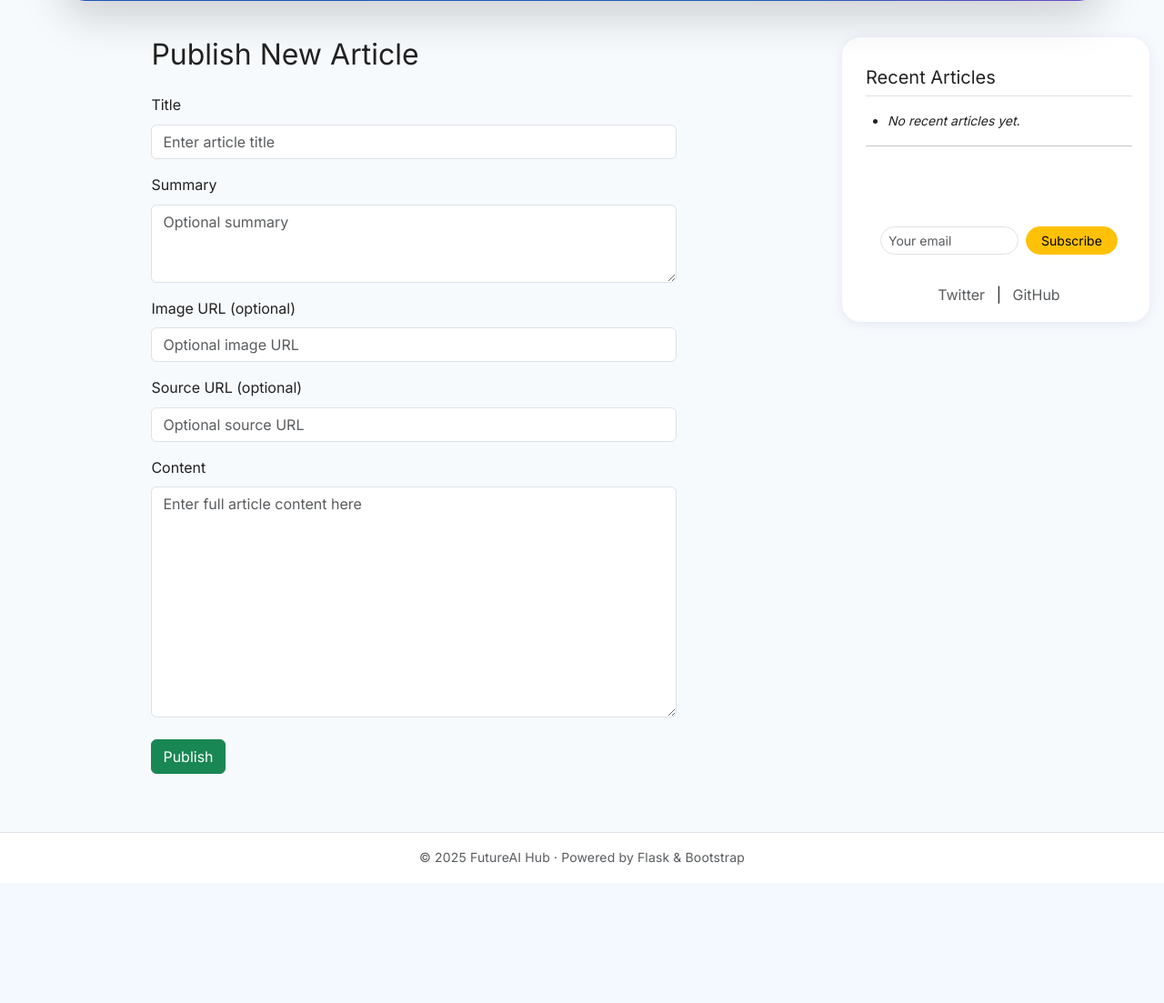
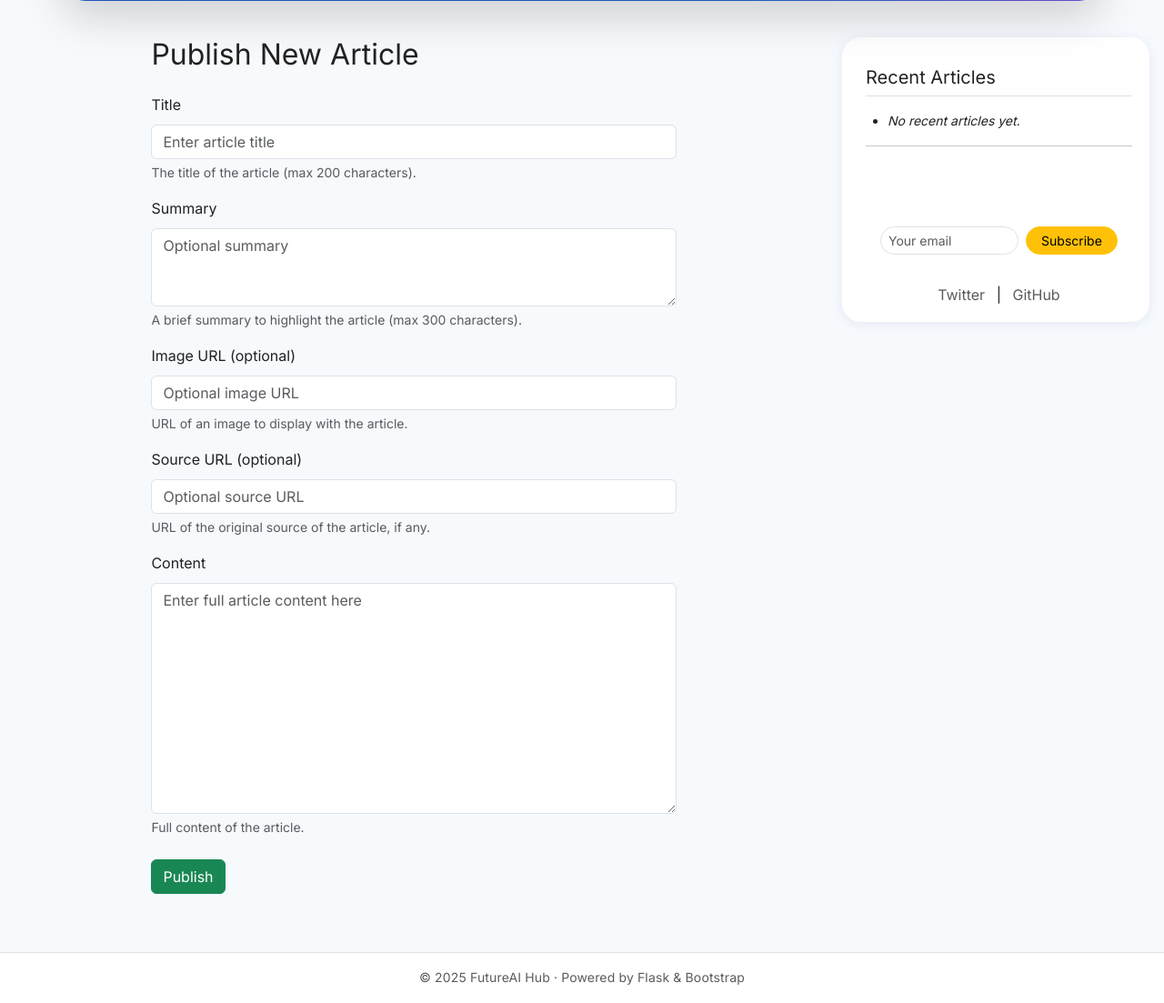
Before and after one commit to EPSILON996/futureai-hub, a Flask app: page /admin/new in a window 1280 px wide. Shown: the part 323-1426 px from the top of the page at 91% size. Before the commit the page ends 1274 px from the top, so only its background shows below. Run offline with Flask 3, Linux system fonts and the light colour scheme.

Commit message:
Update new_post.html

```diff
--- a/futureai-hub/templates/new_post.html
+++ b/futureai-hub/templates/new_post.html
@@ -1,16 +1,18 @@
 {% extends "base.html" %}
+
 {% block title %}Publish New Article - FutureAI Hub{% endblock %}
 
 {% block content %}
 <div class="row justify-content-center">
   <div class="col-lg-8 col-md-10">
     <h2 class="mb-4">Publish New Article</h2>
-    <form method="POST">
+    <form method="POST" novalidate>
       {{ form.hidden_tag() }}
 
       <div class="mb-3">
         {{ form.title.label(class="form-label") }}
-        {{ form.title(class="form-control", placeholder="Enter article title") }}
+        {{ form.title(class="form-control", placeholder="Enter article title", aria_describedby="titleHelp") }}
+        <div id="titleHelp" class="form-text">The title of the article (max 200 characters).</div>
         {% for e in form.title.errors %}
           <div class="text-danger small">{{ e }}</div>
         {% endfor %}
@@ -18,7 +20,8 @@
 
       <div class="mb-3">
         {{ form.summary.label(class="form-label") }}
-        {{ form.summary(class="form-control", placeholder="Optional summary", rows="3") }}
+        {{ form.summary(class="form-control", placeholder="Optional summary", rows="3", aria_describedby="summaryHelp") }}
+        <div id="summaryHelp" class="form-text">A brief summary to highlight the article (max 300 characters).</div>
         {% for e in form.summary.errors %}
           <div class="text-danger small">{{ e }}</div>
         {% endfor %}
@@ -26,7 +29,8 @@
 
       <div class="mb-3">
         {{ form.image_url.label(class="form-label") }}
-        {{ form.image_url(class="form-control", placeholder="Optional image URL") }}
+        {{ form.image_url(class="form-control", placeholder="Optional image URL", aria_describedby="imageHelp") }}
+        <div id="imageHelp" class="form-text">URL of an image to display with the article.</div>
         {% for e in form.image_url.errors %}
           <div class="text-danger small">{{ e }}</div>
         {% endfor %}
@@ -34,7 +38,8 @@
 
       <div class="mb-3">
         {{ form.source_url.label(class="form-label") }}
-        {{ form.source_url(class="form-control", placeholder="Optional source URL") }}
+        {{ form.source_url(class="form-control", placeholder="Optional source URL", aria_describedby="sourceHelp") }}
+        <div id="sourceHelp" class="form-text">URL of the original source of the article, if any.</div>
         {% for e in form.source_url.errors %}
           <div class="text-danger small">{{ e }}</div>
         {% endfor %}
@@ -42,7 +47,8 @@
 
       <div class="mb-4">
         {{ form.body.label(class="form-label") }}
-        {{ form.body(class="form-control", placeholder="Enter full article content here", rows="10") }}
+        {{ form.body(class="form-control", placeholder="Enter full article content here", rows="10", aria_describedby="bodyHelp") }}
+        <div id="bodyHelp" class="form-text">Full content of the article.</div>
         {% for e in form.body.errors %}
           <div class="text-danger small">{{ e }}</div>
         {% endfor %}
```
